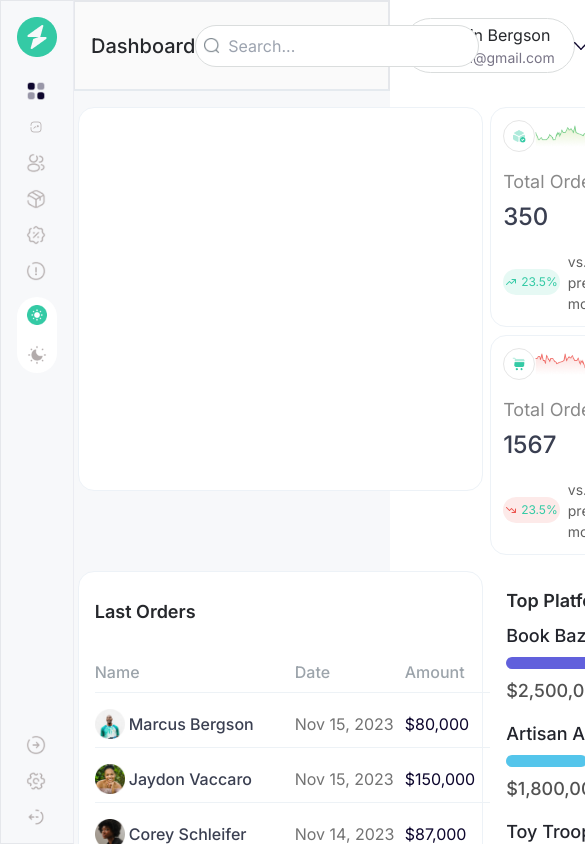
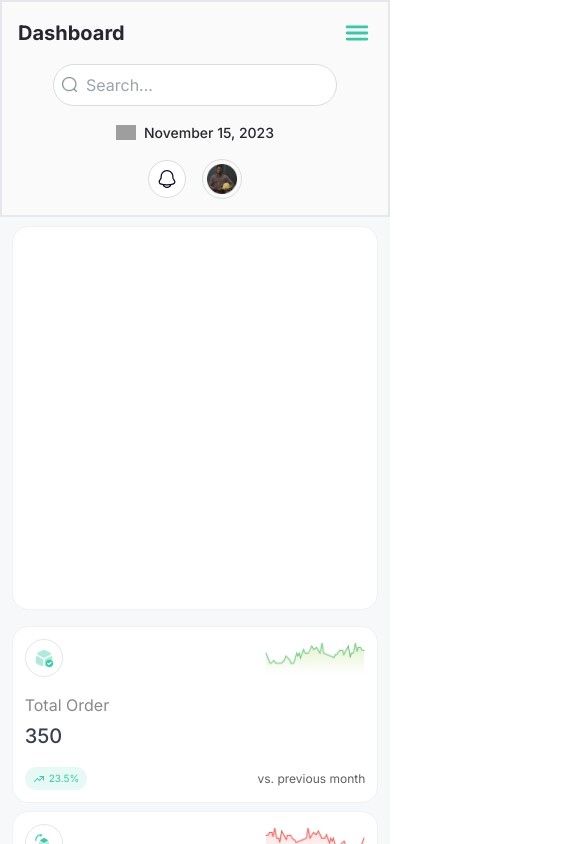
Before and after one commit to IamNaeto/analytics-dashboard, a Next.js app: page / in a window 390 px wide. Shown: the top 844 px of the page, 585 px wide, since content can reach past the window. Built offline with nearby package versions, Linux system fonts and the light colour scheme; grey boxes are pictures that could not be loaded.

Commit message:
implement responsiveness

```diff
--- a/src/app/page.js
+++ b/src/app/page.js
@@ -1,10 +1,14 @@
+"use client"
 import DashBoard from "@/components/Dashboard";
 import SideBar from "@/components/SideBar";
+import { useState } from "react";
 export default function Home() {
+  const [menu, setMenu] = useState(false)
+
   return (
-    <main className="flex flex-col">
-          <SideBar />
-          <DashBoard />
+        <main className="w-full flex">
+          <SideBar menu={menu} setMenu={setMenu}/>
+          <DashBoard menu={menu} setMenu={setMenu}/>
     </main>
   );
 }
--- a/src/components/Analysis.js
+++ b/src/components/Analysis.js
@@ -43,10 +43,10 @@ const Analysis = () => {
 
 
     return (
-        <main className="w-[39%] grid grid-cols-2 gap-2">
+        <main className="w-full lg:w-[39%] grid grid-cols-1 sm:grid-cols-2 md:grid-cols-4 lg:grid-cols-2 gap-2">
             {analysis.map((data) => (
                 <section key={data.id} className="bg-white rounded-2xl border border-[#EDF2F7] p-3">
-                    <div className="flex items-center justify-between">
+                    <div className="flex items-center justify-between gap-4">
                         <div className="p-2 rounded-full border border-[#E6E6E6]">
                             <Image src={data.logo} width={20} height={20} alt="icon" loading="lazy" />
                         </div>
@@ -56,17 +56,17 @@ const Analysis = () => {
                     </div>
 
                     <div className="flex flex-col gap-1 my-4">
-                        <h2 className="text-[18px] text-[#898989] font-normal">Total Order</h2>
-                        <h1 className="text-[24px] text-[#3A3F51] font-medium">{data.total_order}</h1>
+                        <h2 className="text-[16px] md:text-[18px] text-[#898989] font-normal">Total Order</h2>
+                        <h1 className="text-[20px] md:text-[24px] text-[#3A3F51] font-medium">{data.total_order}</h1>
                     </div>
 
                     <div className="flex items-center justify-between gap-2">
                         <div className={`px-2 py-1 rounded-full flex items-center justify-center gap-1 ${getBackgroundColor(data.arrow)}`}>
                             <Image src={data.arrow} width={12} height={12} alt="arrow" loading="lazy" />
-                            <span className="text-[12px] text-[#34CAA5] font-normal">23.5%</span>
+                            <span className="text-[10px] md:text-[12px] lg:text-[10px] xl:text-[12px] text-[#34CAA5] font-normal">23.5%</span>
                         </div>
 
-                        <p className="text-[14px] text-[#606060] font-normal">vs. previous month</p>
+                        <p className="text-[12px] md:text-[14px] lg:text-[10px] xl:text-[14px] text-[#606060] font-normal">vs. previous month</p>
                     </div>
                 </section>
             ))}
--- a/src/components/Body.js
+++ b/src/components/Body.js
@@ -4,13 +4,13 @@ import Orders from "./Orders";
 import Platform from "./Platform";
 const Body = () => {
     return (
-        <main className="relative grid gap-4 w-full min-h-screen px-[1.5%] py-4 bg-[#F7F8FA]">
-            <section className="flex justify-between">
+        <main className="relative top-[210px] md:top-[150px] xl:top-[100px] flex flex-col gap-4 px-[3%] sm:px-[1.5%] py-4 bg-[#F7F8FA]">
+            <section className="w-full flex flex-col lg:flex-row gap-4">
                 <Chart />
                 <Analysis />
             </section>
 
-            <section className="flex justify-between">
+            <section className="w-full flex flex-col lg:flex-row gap-4">
                 <Orders />
                 <Platform />
             </section>
--- a/src/components/Chart.js
+++ b/src/components/Chart.js
@@ -1,6 +1,6 @@
 const Chart = () => {
     return (
-        <main className="bg-white h-96 w-[60%] border border-[#EDF2F7] rounded-2xl">
+        <main className="bg-white h-96 w-auto lg:w-[750px] border border-[#EDF2F7] rounded-2xl">
 
         </main>
      );
--- a/src/components/Dashboard.js
+++ b/src/components/Dashboard.js
@@ -1,9 +1,9 @@
 import Header from "./Header";
 import Body from "./Body";
-const DashBoard = () => {
+const DashBoard = ({ menu, setMenu }) => {
     return (
-        <main className="relative ml-[73px]">
-            <Header />
+        <main className="relative w-full md:ml-[73px] bg-[#F7F8FA]">
+            <Header menu={menu} setMenu={setMenu} />
             <Body />
         </main>
      );
--- a/src/components/Header.js
+++ b/src/components/Header.js
@@ -1,38 +1,49 @@
 import Image from "next/image";
+import { IoMenu } from "react-icons/io5";
+import Link from "next/link";
 
-const Header = () => {
+const Header = ({ menu, setMenu }) => {
+    const toggleSideBar = () => {
+        setMenu(!menu);
+      };
+
     return (
-        <nav className="bg-[#FAFAFA] py-4 px-4 flex items-center justify-between border-2 border-b-[#E5EAEF]">
-            <section className="flex items-center justify-between w-[60%]">
-                <h1 className="text-[20px] text-[#26282C] font-medium">Dashboard</h1>
+        <nav className="fixed top-0 z-30 w-full bg-[#FAFAFA] py-4 px-4 flex flex-col xl:flex-row items-center justify-between border-2 border-b-[#E5EAEF] pr-auto md:pr-[100px] xl:pr-0 gap-4 xl:gap-0">
+            <section className="flex flex-col md:flex-row items-center justify-between gap-4 w-full">
+                <div className="flex items-center justify-between w-full md:w-auto">
+                    <Link href={"/aside"}><h1 className="text-[20px] text-[#26282C] font-bold">Dashboard</h1></Link>
+                    <IoMenu className="block md:hidden text-[#34CAA5] text-3xl cursor-pointer"  onClick={toggleSideBar}/>
+                </div>
 
                 <div className="relative">
-                    <input type="search" placeholder="Search..." className="pl-8 py-2 px-4 text-[16px] border border-[#DADDDD] rounded-full outline-none"/>
-                    <Image src="/img/search.png" width={17} height={17} alt="search" loading="lazy" className="absolute left-2 top-3"/>
+                    <input type="search" placeholder="Search..." className="pl-8 py-2 px-4 text-[16px] border border-[#DADDDD] rounded-full outline-none" />
+                    <Image src="/img/search.png" width={17} height={17} alt="search" loading="lazy" className="absolute left-2 top-3" />
                 </div>
             </section>
 
-            <section className="flex items-center gap-6">
+            <section className="flex flex-col md:flex-row items-center justify-between xl:justify-center gap-4 w-full">
                 <div className="flex items-center justify-center gap-2">
-                    <Image src="/img/calender.png" width={20} height={20} alt="calender" loading="lazy"/>
+                    <Image src="/img/calender.png" width={20} height={20} alt="calender" loading="lazy" />
                     <h2 className="text-[14px] text-[#26282C] font-medium">November 15, 2023</h2>
                 </div>
 
-                <div className="p-2 rounded-full bg-white border border-[#DADDDD] cursor-pointer">
-                <Image src="/img/bell.png" width={20} height={20} alt="bell" loading="lazy"/>
-                </div>
+                <div className="flex items-center justify-center gap-4">
+                    <div className="p-2 rounded-full bg-white border border-[#DADDDD] cursor-pointer">
+                        <Image src="/img/bell.png" width={20} height={20} alt="bell" loading="lazy" />
+                    </div>
 
-                <div className="flex items-center justify-center gap-4 rounded-full py-1 px-2 border border-[#DADDDD]">
-                    <Image src="/img/justin.png" width={30} height={30} alt="bell" loading="lazy"/>
-                    <div className="flex flex-col items-center justify-center">
-                        <h2 className="text-[16px] text-[#26282C] font-normal">Justin Bergson</h2>
-                        <h2 className="text-[14px] text-[#787486] font-normal">Justin@gmail.com</h2>
+                    <div className="flex items-center justify-center gap-4 rounded-full py-1 px-1 md:px-2 border border-[#DADDDD] cursor-pointer md:cursor-default">
+                        <Image src="/img/justin.png" width={30} height={30} alt="bell" loading="lazy" />
+                        <div className="hidden md:flex flex-col items-center justify-center">
+                            <h2 className="text-[16px] text-[#26282C] font-normal">Justin Bergson</h2>
+                            <h2 className="text-[14px] text-[#787486] font-normal">Justin@gmail.com</h2>
+                        </div>
+                        <Image src="/img/arrowdown.png" width={20} height={20} alt="bell" loading="lazy" className="hidden md:flex" />
                     </div>
-                    <Image src="/img/arrowdown.png" width={20} height={20} alt="bell" loading="lazy"/>
                 </div>
             </section>
         </nav>
-     );
+    );
 }
 
 export default Header;
--- a/src/components/Orders.js
+++ b/src/components/Orders.js
@@ -4,43 +4,43 @@ const Orders = () => {
     const orderDetails = [
         {
             id: 1,
-            img : "/img/user01.png",
-            name : "Marcus Bergson",
-            date : "Nov 15, 2023",
-            amount : "$80,000",
-            status : "Paid",
+            img: "/img/user01.png",
+            name: "Marcus Bergson",
+            date: "Nov 15, 2023",
+            amount: "$80,000",
+            status: "Paid",
         },
         {
             id: 2,
-            img : "/img/user02.png",
-            name : "Jaydon Vaccaro",
-            date : "Nov 15, 2023",
-            amount : "$150,000",
-            status : "Refund",
+            img: "/img/user02.png",
+            name: "Jaydon Vaccaro",
+            date: "Nov 15, 2023",
+            amount: "$150,000",
+            status: "Refund",
         },
         {
             id: 3,
-            img : "/img/user03.png",
-            name : "Corey Schleifer",
-            date : "Nov 14, 2023",
-            amount : "$87,000",
-            status : "Paid",
+            img: "/img/user03.png",
+            name: "Corey Schleifer",
+            date: "Nov 14, 2023",
+            amount: "$87,000",
+            status: "Paid",
         },
         {
             id: 4,
-            img : "/img/user04.png",
-            name : "Cooper Press",
-            date : "Nov 14, 2023",
-            amount : "$100,000",
-            status : "Refund",
+            img: "/img/user04.png",
+            name: "Cooper Press",
+            date: "Nov 14, 2023",
+            amount: "$100,000",
+            status: "Refund",
         },
         {
             id: 5,
-            img : "/img/user05.png",
-            name : "Phillip Lubin",
-            date : "Nov 13, 2023",
-            amount : "$78,000",
-            status : "Paid",
+            img: "/img/user05.png",
+            name: "Phillip Lubin",
+            date: "Nov 13, 2023",
+            amount: "$78,000",
+            status: "Paid",
         }
     ]
 
@@ -55,39 +55,41 @@ const Orders = () => {
     };
 
     return (
-        <main className="grid gap-4 bg-white w-[60%] rounded-2xl border border-[#EDF2F7] p-4">
+        <main className="grid gap-4 bg-white w-full lg:w-[750px] rounded-2xl border border-[#EDF2F7] p-4 overflow-x-scroll md:overflow-hidden">
+            <section className="grid gap-4 w-full rounded-2xl">
                 <section className="flex items-center justify-between">
-                <h1 className="text-[18px] text-[#26282C] font-semibold">Last Orders</h1>
+                    <h1 className="text-[16px] md:text-[18px] text-[#26282C] font-semibold">Last Orders</h1>
 
-                <Link href={"/"} className="text-[18px] text-[#34CAA5] font-medium">See All</Link>
+                    <Link href={"/"} className="text-[16px] md:text-[18px] text-[#34CAA5] font-medium">See All</Link>
                 </section>
 
                 <section className="max-w-full">
                     <div className="flex items-center justify-between w-full py-2 border-b border-b-[#EDF2F6] mb-2">
-                    <h1 className="text-[16px] text-[#9CA4AB] font-medium w-[200px]">Name</h1>
-                    <h1 className="text-[16px] text-[#9CA4AB] font-medium w-[110px]">Date</h1>
-                    <h1 className="text-[16px] text-[#9CA4AB] font-medium w-[100px]">Amount</h1>
-                    <h1 className="text-[16px] text-[#9CA4AB] font-medium w-[100px]">Status</h1>
-                    <h1 className="text-[16px] text-[#9CA4AB] font-medium w-[100px]">Invoice</h1>
+                        <h1 className="text-[14px] md:text-[16px] text-[#9CA4AB] font-medium w-[200px]">Name</h1>
+                        <h1 className="text-[14px] md:text-[16px] text-[#9CA4AB] font-medium w-[110px]">Date</h1>
+                        <h1 className="text-[14px] md:text-[16px] text-[#9CA4AB] font-medium w-[100px]">Amount</h1>
+                        <h1 className="text-[14px] md:text-[16px] text-[#9CA4AB] font-medium w-[100px]">Status</h1>
+                        <h1 className="text-[14px] md:text-[16px] text-[#9CA4AB] font-medium w-[100px]">Invoice</h1>
                     </div>
 
-            {orderDetails.map((orderDetail) =>(
+                    {orderDetails.map((orderDetail) => (
                         <div key={orderDetail.id} className="flex items-center justify-between w-full py-2 border-b border-b-[#EDF2F6] mb-2">
                             <div className=" w-[200px] flex items-center gap-1">
-                    <Image src={orderDetail.img} width={30} height={30} alt="user" loading="lazy"/>
-                    <h1 className="text[16px] text-[#3A3F51] font-medium">{orderDetail.name}</h1>
+                                <Image src={orderDetail.img} width={30} height={30} alt="user" loading="lazy" />
+                                <h1 className="text-[14px] md:text[16px] text-[#3A3F51] font-medium">{orderDetail.name}</h1>
                             </div>
 
-                    <h1 className="text-[#737373] text-[16px] font-normal w-[110px]">{orderDetail.date}</h1>
-                    <h1 className="text-[#0D062D] text-[16px] font-normal w-[100px]">{orderDetail.amount}</h1>
-                    <h1 className={`text-[16px] font-normal w-[100px] ${getStatusColor(orderDetail.status)}`}>{orderDetail.status}</h1>
+                            <h1 className="text-[#737373] text-[14px] md:text-[16px] font-normal w-[110px]">{orderDetail.date}</h1>
+                            <h1 className="text-[#0D062D] text-[14px] md:text-[16px] font-normal w-[100px]">{orderDetail.amount}</h1>
+                            <h1 className={`text-[14px] md:text-[16px] font-normal w-[100px] ${getStatusColor(orderDetail.status)}`}>{orderDetail.status}</h1>
 
                             <div className="w-[100px] flex items-center gap-1">
-                    <Image src="/img/download.png" width={20} height={18} alt="download" loading="lazy"/>
-                    <h1 className="text-[14px] text-[#0D062D] font-normal">View</h1>
+                                <Image src="/img/download.png" width={20} height={18} alt="download" loading="lazy" />
+                                <h1 className="text-[12px] md:text-[14px] text-[#0D062D] font-normal">View</h1>
                             </div>
                         </div>
                     ))}
+                </section>
             </section>
         </main>
     );
--- a/src/components/Platform.js
+++ b/src/components/Platform.js
@@ -1,59 +1,59 @@
 import Link from "next/link";
 const Platform = () => {
     return (
-        <main className="w-[39%] grid grid-cols-1 gap-2 bg-white p-4 rounded-2xl">
+        <main className="w-full lg:w-[39%] grid grid-cols-1 gap-2 bg-white p-4 rounded-2xl">
             <section className="flex items-center justify-between">
-                <h1 className="text-[18px] text-[#26282C] font-semibold">Top Platform</h1>
+                <h1 className="text-[16px] md:text-[18px] text-[#26282C] font-semibold">Top Platform</h1>
 
-                <Link href={"/"} className="text-[18px] text-[#34CAA5] font-medium">See All</Link>
+                <Link href={"/"} className="text-[16px] md:text-[18px] text-[#34CAA5] font-medium">See All</Link>
             </section>
 
             <section className="grid gap-4">
                 <div className="grid gap-2">
-                    <h1 className="text-[#22242C] text-[18px] font-medium">Book Bazaar</h1>
+                    <h1 className="text-[#22242C] text-[16px] md:text-[18px] font-medium">Book Bazaar</h1>
                     <div className="w-full h-[12px] bg-[#F5F5F5] rounded-2xl">
                         <div className="w-[50%] h-full bg-[#6160DC] rounded-2xl"></div>
                     </div>
 
                     <div className="flex items-center justify-between">
-                        <p className="text-[18px] text-[#525252] font-medium"> $2,500,000</p>
-                        <p className="text-[18px] text-[#525252] font-medium"> +15%</p>
+                        <p className="text-[16px] md:text-[18px] text-[#525252] font-medium"> $2,500,000</p>
+                        <p className="text-[16px] md:text-[18px] text-[#525252] font-medium"> +15%</p>
                     </div>
                 </div>
 
                 <div className="grid gap-2">
-                    <h1 className="text-[#22242C] text-[18px] font-medium">Artisan Aisle</h1>
+                    <h1 className="text-[#22242C] text-[16px] md:text-[18px] font-medium">Artisan Aisle</h1>
                     <div className="w-full h-[12px] bg-[#F5F5F5] rounded-2xl">
                         <div className="w-[35%] h-full bg-[#54C5EB] rounded-2xl"></div>
                     </div>
 
                     <div className="flex items-center justify-between">
-                        <p className="text-[18px] text-[#525252] font-medium"> $1,800,000</p>
-                        <p className="text-[18px] text-[#525252] font-medium"> +10%</p>
+                        <p className="text-[16px] md:text-[18px] text-[#525252] font-medium"> $1,800,000</p>
+                        <p className="text-[16px] md:text-[18px] text-[#525252] font-medium"> +10%</p>
                     </div>
                 </div>
 
                 <div className="grid gap-2">
-                    <h1 className="text-[#22242C] text-[18px] font-medium">Toy Troop</h1>
+                    <h1 className="text-[#22242C] text-[16px] md:text-[18px] font-medium">Toy Troop</h1>
                     <div className="w-full h-[12px] bg-[#F5F5F5] rounded-2xl">
                         <div className="w-[25%] h-full bg-[#FFB74A] rounded-2xl"></div>
                     </div>
 
                     <div className="flex items-center justify-between">
-                        <p className="text-[18px] text-[#525252] font-medium"> $1,200,000 </p>
-                        <p className="text-[18px] text-[#525252] font-medium"> +8%</p>
+                        <p className="text-[16px] md:text-[18px] text-[#525252] font-medium"> $1,200,000 </p>
+                        <p className="text-[16px] md:text-[18px] text-[#525252] font-medium"> +8%</p>
                     </div>
                 </div>
 
                 <div className="grid gap-2">
-                    <h1 className="text-[#22242C] text-[18px] font-medium">XStore</h1>
+                    <h1 className="text-[#22242C] text-[16px] md:text-[18px] font-medium">XStore</h1>
                     <div className="w-full h-[12px] bg-[#F5F5F5] rounded-2xl">
                         <div className="w-[25%] h-full bg-[#FF4A55] rounded-2xl"></div>
                     </div>
 
                     <div className="flex items-center justify-between">
-                        <p className="text-[18px] text-[#525252] font-medium"> $600,000 </p>
-                        <p className="text-[18px] text-[#525252] font-medium"> +5% </p>
+                        <p className="text-[16px] md:text-[18px] text-[#525252] font-medium"> $600,000 </p>
+                        <p className="text-[16px] md:text-[18px] text-[#525252] font-medium"> +5% </p>
                     </div>
                 </div>
             </section>
--- a/src/components/SideBar.js
+++ b/src/components/SideBar.js
@@ -1,6 +1,10 @@
 import Image from "next/image";
+import { FaWindowClose } from "react-icons/fa";
 
-const SideBar = () => {
+const SideBar = ({ menu, setMenu }) => {
+    const toggleSideBar = () => {
+        setMenu(!menu);
+    };
 
     const icons = [
         {
@@ -44,7 +48,8 @@ const SideBar = () => {
         },
     ]
     return (
-        <main className="fixed h-screen flex flex-col items-center justify-between bg-[#F7F8FA] border border-r-[#EBECF2] z-50">
+        <main className={`fixed h-screen z-50 backdrop-blur w-full md:w-[80px] ${menu ? "block md:block" : 'hidden md:block'}`}>
+            <section className="w-[80px] md:w-full h-full flex flex-col items-center justify-between bg-[#F7F8FA] border border-r-[#EBECF2] ">
                 <section>
                     <div className="p-4 mb-2 flex items-center justify-center w-full">
                         <Image src="/img/logo.png" width={40} height={40} alt="logo" loading="lazy" />
@@ -55,7 +60,7 @@ const SideBar = () => {
                         </div>
                     ))}
 
-                <div className="mx-4 py-2 mb-4 flex flex-col items-center justify-center gap-5 transition-all delay-150 bg-white rounded-full">
+                    <div className="mx-4 py-2 mb-4 flex flex-col items-center justify-center gap-3 md:gap-5 transition-all delay-150 bg-white rounded-full">
                         <Image src="/img/light.png" width={20} height={20} alt="icon" loading="lazy" className="cursor-pointer" />
                         <Image src="/img/dark.png" width={20} height={20} alt="icon" loading="lazy" className="cursor-pointer" />
                     </div>
@@ -68,6 +73,9 @@ const SideBar = () => {
                         </div>
                     ))}
                 </section>
+
+                <FaWindowClose className="block md:hidden text-[#34CAA5] text-[30px] mb-4 cursor-pointer"  onClick={toggleSideBar} />
+            </section>
         </main>
     );
 }
```
Also changed, not shown: package.json (+5 -4 lines), 1 other file (tests, documents, lock files or other folders). Lines whose indentation alone changed are shown as unchanged.
